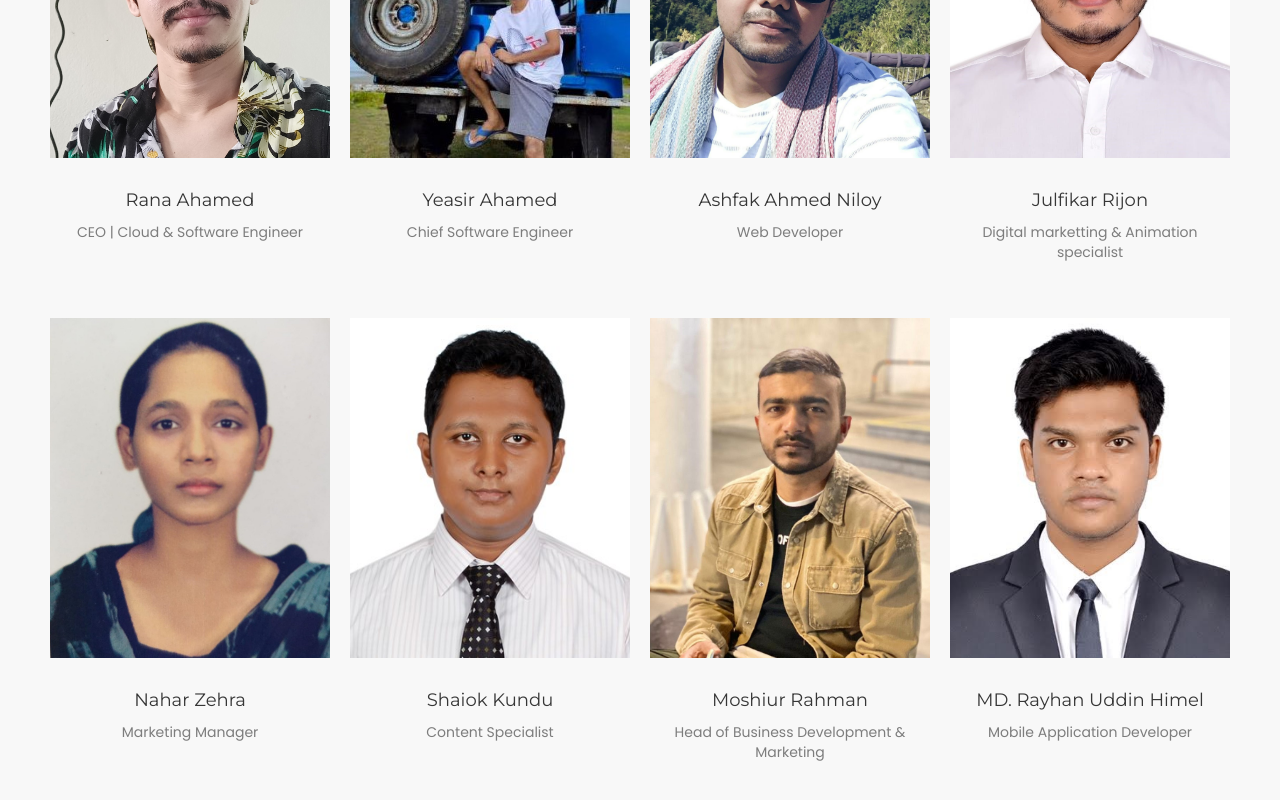
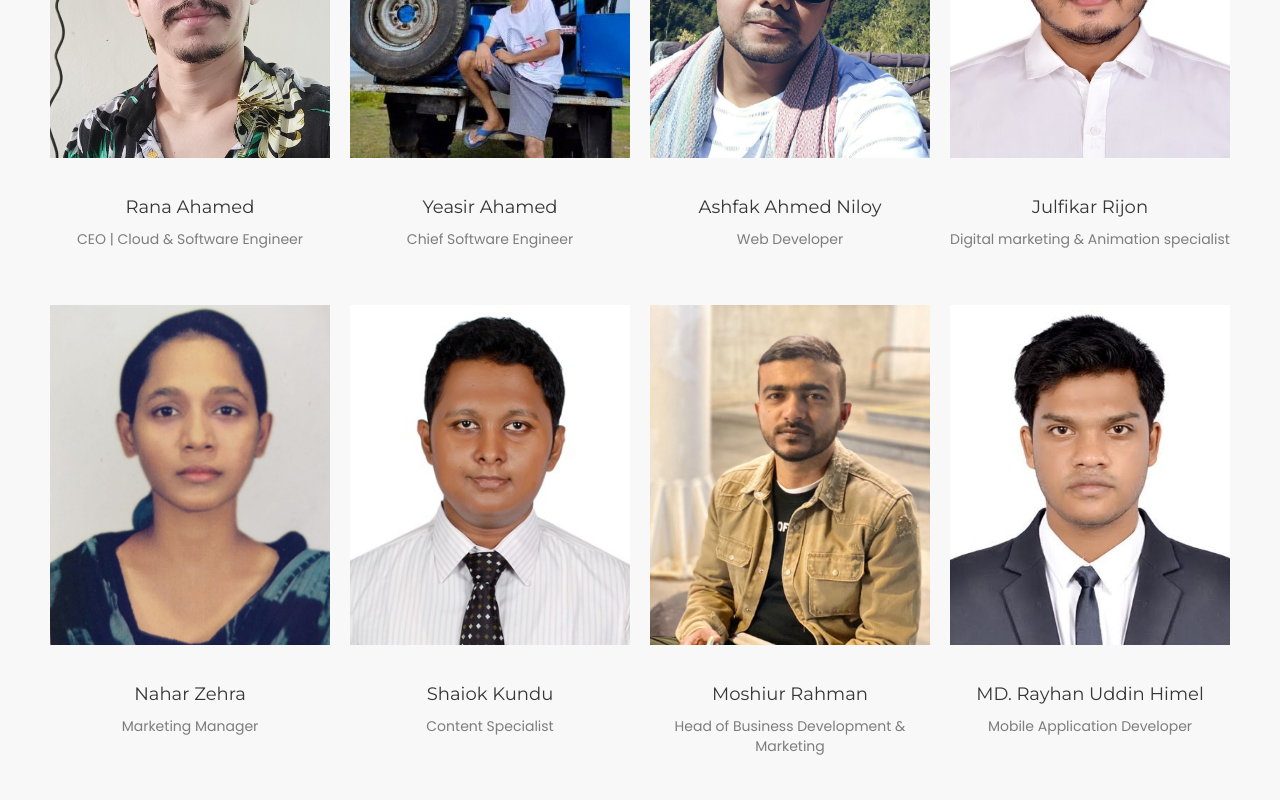
Before and after one commit to ashfakniloy/shannonit, a Next.js app: page / in a window 1280 px wide. Shown: the part 5023-5823 px from the top of the page. Built offline with nearby package versions, Linux system fonts and the light colour scheme.

Commit message:
fixed spelling

```diff
--- a/components/Staff.js
+++ b/components/Staff.js
@@ -21,12 +21,14 @@ function Staff() {
               key={staff.id}
               className="flex flex-col items-center gap-2 mb-8"
             >
+              <div>
                 <Image
                   src={staff.img}
                   alt={staff.name}
                   width={280}
                   height={340}
                 />
+              </div>
               <h3 className="mt-5 text-lg font-Montserrat text-custom-gray lg:heading-lg">
                 {staff.name}
               </h3>
--- a/data/staffs.js
+++ b/data/staffs.js
@@ -20,7 +20,7 @@ export const staffs = [
   {
     id: 4,
     name: "Julfikar Rijon",
-    position: "Digital marketting & Animation specialist",
+    position: "Digital marketing & Animation specialist",
     img: "/images/staffs/rijon.jpg",
   },
   {
--- a/pages/our-team.js
+++ b/pages/our-team.js
@@ -17,12 +17,14 @@ function OurTeamPage() {
                 key={staff.id}
                 className="flex flex-col items-center gap-2 mb-8"
               >
+                <div>
                   <Image
                     src={staff.img}
                     alt={staff.name}
                     width={280}
                     height={340}
                   />
+                </div>
                 <h3 className="mt-5 text-lg font-Montserrat text-custom-gray lg:heading-lg">
                   {staff.name}
                 </h3>
```
Lines whose indentation alone changed are shown as unchanged.
